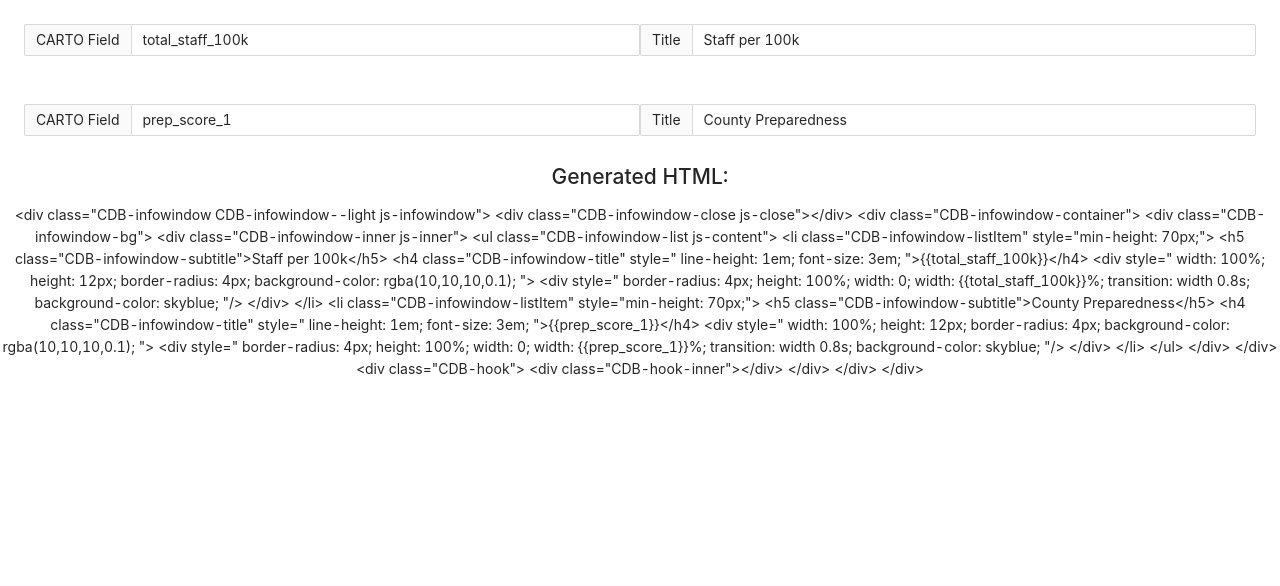
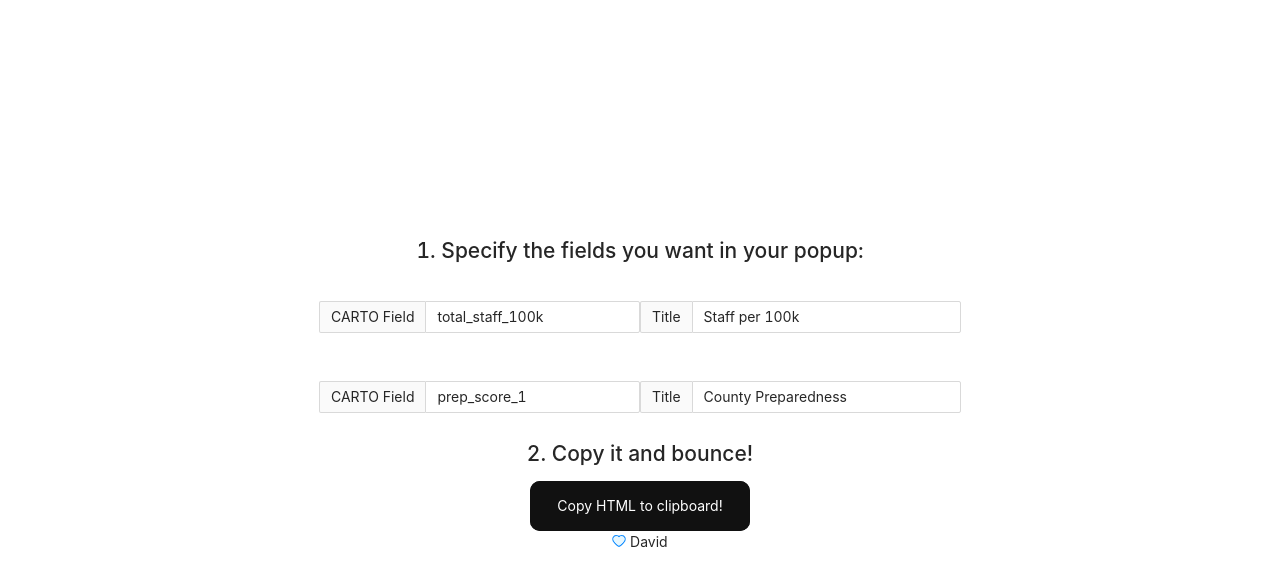
Before and after one commit to ruralinnovation/popoup-html-generator, a React (Create React App) app: page / in a window 1280 px wide. Shown: the top 586 px of the page. Built offline with nearby package versions, Linux system fonts and the light colour scheme.

Commit message:
Add button which copies to clipboard :clipboard:

```diff
--- a/package.json
+++ b/package.json
@@ -4,6 +4,7 @@
   "homepage": "https://ruralinnovation.github.io/popup-html-generator",
   "private": true,
   "dependencies": {
+    "@ant-design/icons": "^4.0.5",
     "@testing-library/jest-dom": "^4.2.4",
     "@testing-library/react": "^9.3.2",
     "@testing-library/user-event": "^7.1.2",
--- a/src/App.js
+++ b/src/App.js
@@ -1,8 +1,12 @@
 import React, {useState, useCallback} from 'react';
 import './App.css';
 import 'antd/dist/antd.css';
-import {generatePopupHTML} from "./htmlGenerators";
+import {generatePopupHTML, copyToClipboard} from "./htmlGenerators";
 import {Input} from "antd";
+import {
+  HeartTwoTone
+} from '@ant-design/icons';
+import {GlowButton} from "./GlowButton";
 
 const defaultInputValues = [
   {
@@ -39,26 +43,28 @@
 
   const [fieldInputValues, setFieldInputValues] = useState(defaultInputValues)
   const onChangeInput = useCallback((newValue, i) => {
-    const fresh = [...fieldInputValues]
-    fresh[i] = newValue
-    setFieldInputValues(fresh)
+    const updatedFieldInputValues = [...fieldInputValues]
+    updatedFieldInputValues[i] = newValue
+    setFieldInputValues(updatedFieldInputValues)
   }, [fieldInputValues, setFieldInputValues])
   console.log(defaultInputValues)
 
   return (
     <div className="App">
       <div>
+        <h2>1. Specify the fields you want in your popup:</h2>
         {fieldInputValues.map((fieldInputValue, i) => (
           <FieldInput
             key={i}
             onChange={newValue => onChangeInput(newValue, i)}
             fieldInputValue={fieldInputValue}/>)
         )}
-        <h2>Generated HTML:</h2>
+        <h2>2. Copy it and bounce!</h2>
+        <GlowButton onClick={() => copyToClipboard(generatePopupHTML(fieldInputValues))}>
+          Copy HTML to clipboard!
+        </GlowButton>
+        <p><HeartTwoTone style={{color: 'red'}} /> David</p>
 
-        <div>
-          {generatePopupHTML(fieldInputValues)}
-        </div>
       </div>
     </div>
   );
--- /dev/null
+++ b/src/GlowButton.js
@@ -0,0 +1,5 @@
+import React from 'react'
+
+export const GlowButton = ({children, onClick}) => (
+	<button className="glow-on-hover" type="button" onClick={onClick}>{children}</button>
+)
--- a/src/htmlGenerators.js
+++ b/src/htmlGenerators.js
@@ -54,7 +54,7 @@
 }
 
 
-const copyToClipboard = str => {
+export const copyToClipboard = str => {
 	const el = document.createElement('textarea');
 	el.value = str;
 	el.setAttribute('readonly', '');
@@ -63,9 +63,6 @@
 	document.body.appendChild(el);
 	el.select();
 	document.execCommand('copy');
+	console.log('Copied to clipboard!')
 	document.body.removeChild(el);
 };
-
-
-
-// document.addEventListener('mousemove', () => copyToClipboard(generatePopupHTML(testFields)))
--- a/src/index.css
+++ b/src/index.css
@@ -11,3 +11,76 @@
   font-family: source-code-pro, Menlo, Monaco, Consolas, 'Courier New',
     monospace;
 }
+
+html,
+body {
+  margin: 0;
+  padding: 0;
+  width: 100%;
+  height: 100vh;
+  display: flex;
+  flex-direction: row;
+  justify-content: center;
+  align-items: center;
+  background: #000;
+}
+
+.glow-on-hover {
+  width: 220px;
+  height: 50px;
+  border: none;
+  outline: none;
+  color: #fff;
+  background: #111;
+  cursor: pointer;
+  position: relative;
+  z-index: 0;
+  border-radius: 10px;
+}
+
+.glow-on-hover:before {
+  content: '';
+  background: linear-gradient(45deg, #ff0000, #ff7300, #fffb00, #48ff00, #00ffd5, #002bff, #7a00ff, #ff00c8, #ff0000);
+  position: absolute;
+  top: -2px;
+  left:-2px;
+  background-size: 400%;
+  z-index: -1;
+  filter: blur(5px);
+  width: calc(100% + 4px);
+  height: calc(100% + 4px);
+  animation: glowing 20s linear infinite;
+  opacity: 0;
+  transition: opacity .3s ease-in-out;
+  border-radius: 10px;
+}
+
+.glow-on-hover:active {
+  color: #000
+}
+
+.glow-on-hover:active:after {
+  background: transparent;
+}
+
+.glow-on-hover:hover:before {
+  opacity: 1;
+}
+
+.glow-on-hover:after {
+  z-index: -1;
+  content: '';
+  position: absolute;
+  width: 100%;
+  height: 100%;
+  background: #111;
+  left: 0;
+  top: 0;
+  border-radius: 10px;
+}
+
+@keyframes glowing {
+  0% { background-position: 0 0; }
+  50% { background-position: 400% 0; }
+  100% { background-position: 0 0; }
+}
```
Also changed, not shown: 1 other file (tests, documents, lock files or other folders).
